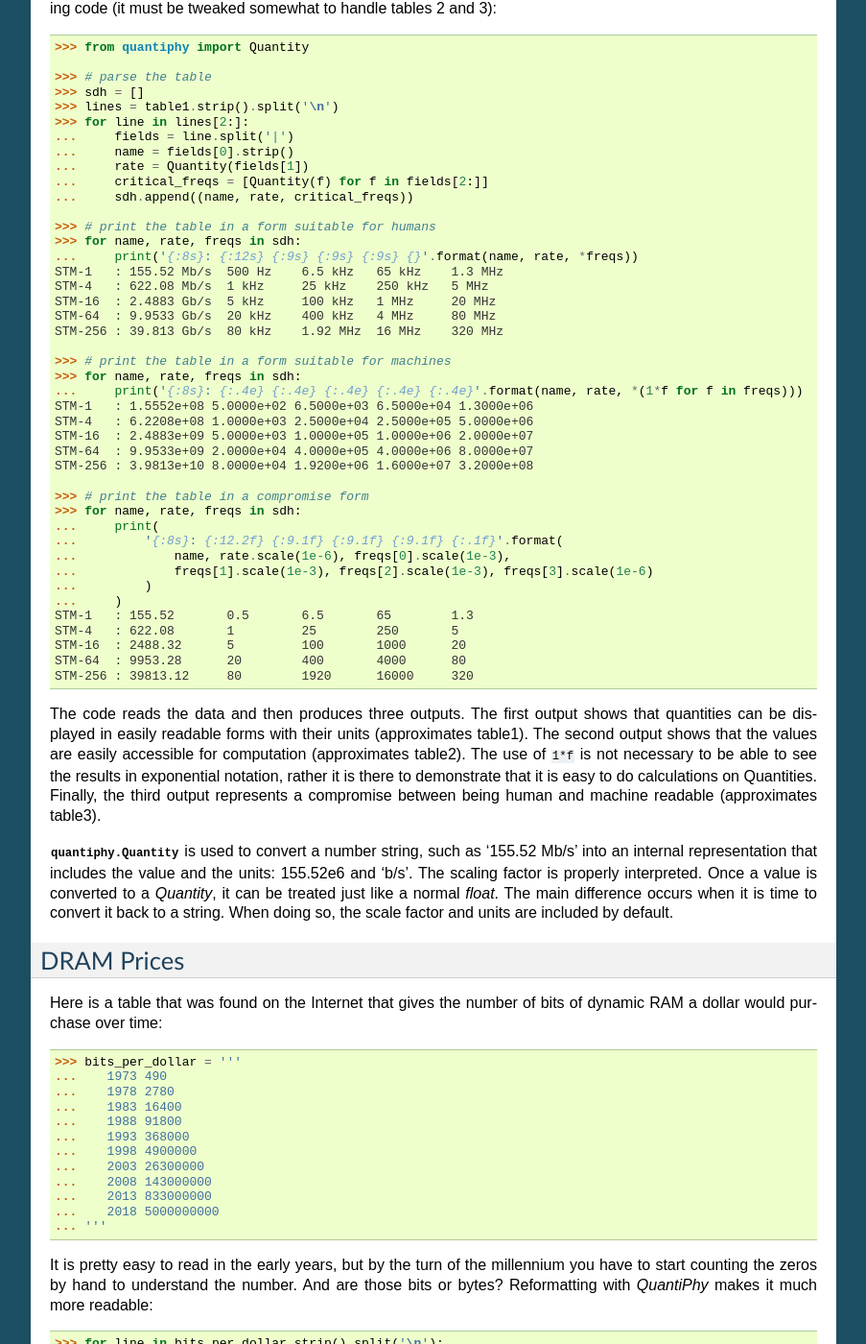
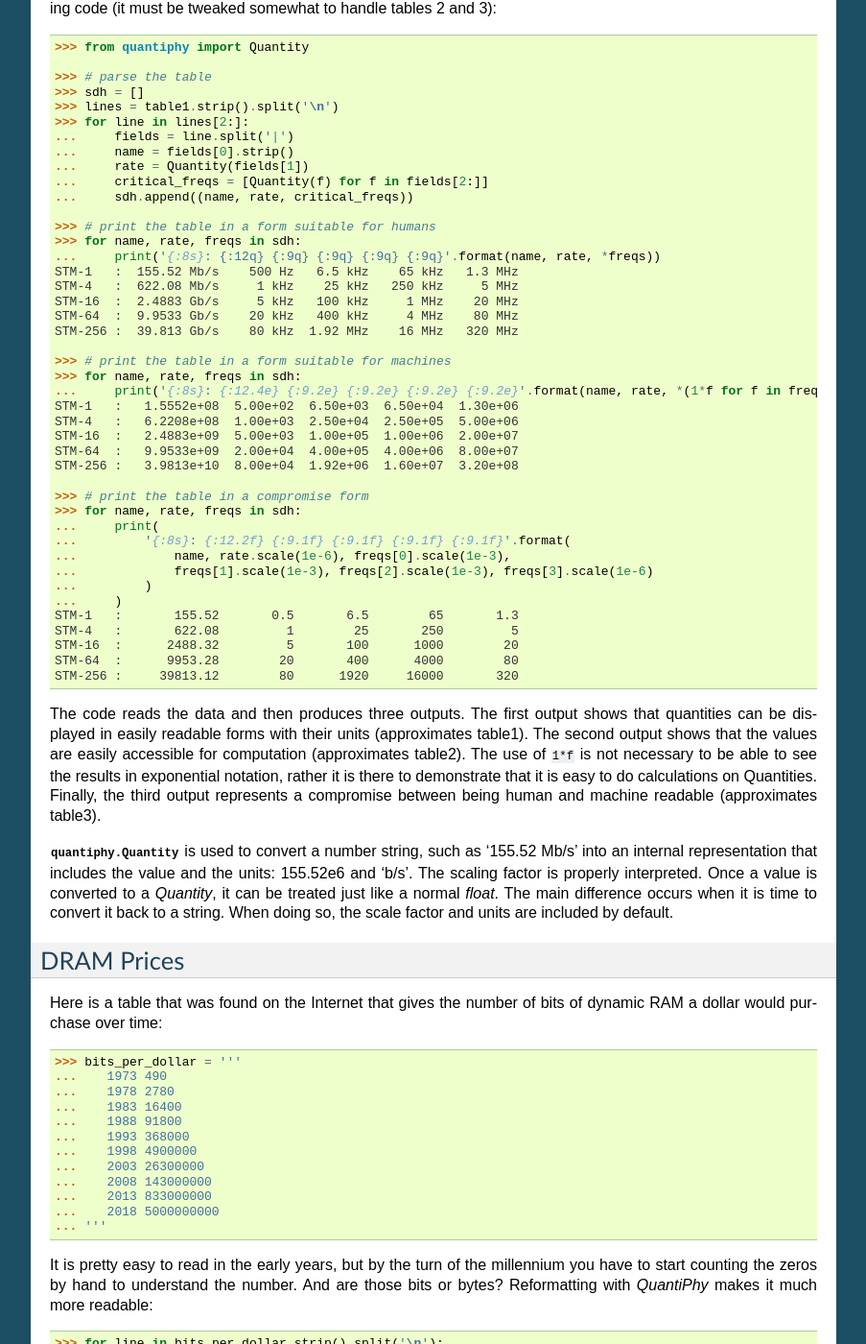
Before and after one commit to KenKundert/quantiphy, a Sphinx documentation site: the page built from doc/examples.rst, in a window 1280 px wide and 1400 px high, scrolled down 1375 px. Shown: the whole window at 96% size, without its empty margins (198-1101 px from the left). Built offline with Sphinx 7.4.7, drawn with Linux system fonts in a browser that asks for light colours; some of the changed text lies outside the part shown.

```diff
--- a/doc/examples.rst
+++ b/doc/examples.rst
@@ -111,35 +139,35 @@ tweaked somewhat to handle tables 2 and 3):
 
     >>> # print the table in a form suitable for humans
     >>> for name, rate, freqs in sdh:
-    ...     print('{:8s}: {:12s} {:9s} {:9s} {:9s} {}'.format(name, rate, *freqs))
-    STM-1   : 155.52 Mb/s  500 Hz    6.5 kHz   65 kHz    1.3 MHz
-    STM-4   : 622.08 Mb/s  1 kHz     25 kHz    250 kHz   5 MHz
-    STM-16  : 2.4883 Gb/s  5 kHz     100 kHz   1 MHz     20 MHz
-    STM-64  : 9.9533 Gb/s  20 kHz    400 kHz   4 MHz     80 MHz
-    STM-256 : 39.813 Gb/s  80 kHz    1.92 MHz  16 MHz    320 MHz
+    ...     print('{:8s}: {:12q} {:9q} {:9q} {:9q} {:9q}'.format(name, rate, *freqs))
+    STM-1   :  155.52 Mb/s    500 Hz   6.5 kHz    65 kHz   1.3 MHz
+    STM-4   :  622.08 Mb/s     1 kHz    25 kHz   250 kHz     5 MHz
+    STM-16  :  2.4883 Gb/s     5 kHz   100 kHz     1 MHz    20 MHz
+    STM-64  :  9.9533 Gb/s    20 kHz   400 kHz     4 MHz    80 MHz
+    STM-256 :  39.813 Gb/s    80 kHz  1.92 MHz    16 MHz   320 MHz
 
     >>> # print the table in a form suitable for machines
     >>> for name, rate, freqs in sdh:
-    ...     print('{:8s}: {:.4e} {:.4e} {:.4e} {:.4e} {:.4e}'.format(name, rate, *(1*f for f in freqs)))
-    STM-1   : 1.5552e+08 5.0000e+02 6.5000e+03 6.5000e+04 1.3000e+06
-    STM-4   : 6.2208e+08 1.0000e+03 2.5000e+04 2.5000e+05 5.0000e+06
-    STM-16  : 2.4883e+09 5.0000e+03 1.0000e+05 1.0000e+06 2.0000e+07
-    STM-64  : 9.9533e+09 2.0000e+04 4.0000e+05 4.0000e+06 8.0000e+07
-    STM-256 : 3.9813e+10 8.0000e+04 1.9200e+06 1.6000e+07 3.2000e+08
+    ...     print('{:8s}: {:12.4e} {:9.2e} {:9.2e} {:9.2e} {:9.2e}'.format(name, rate, *(1*f for f in freqs)))
+    STM-1   :   1.5552e+08  5.00e+02  6.50e+03  6.50e+04  1.30e+06
+    STM-4   :   6.2208e+08  1.00e+03  2.50e+04  2.50e+05  5.00e+06
+    STM-16  :   2.4883e+09  5.00e+03  1.00e+05  1.00e+06  2.00e+07
+    STM-64  :   9.9533e+09  2.00e+04  4.00e+05  4.00e+06  8.00e+07
+    STM-256 :   3.9813e+10  8.00e+04  1.92e+06  1.60e+07  3.20e+08
 
     >>> # print the table in a compromise form
     >>> for name, rate, freqs in sdh:
     ...     print(
-    ...         '{:8s}: {:12.2f} {:9.1f} {:9.1f} {:9.1f} {:.1f}'.format(
+    ...         '{:8s}: {:12.2f} {:9.1f} {:9.1f} {:9.1f} {:9.1f}'.format(
     ...             name, rate.scale(1e-6), freqs[0].scale(1e-3),
     ...             freqs[1].scale(1e-3), freqs[2].scale(1e-3), freqs[3].scale(1e-6)
     ...         )
     ...     )
-    STM-1   : 155.52       0.5       6.5       65        1.3
-    STM-4   : 622.08       1         25        250       5
-    STM-16  : 2488.32      5         100       1000      20
-    STM-64  : 9953.28      20        400       4000      80
-    STM-256 : 39813.12     80        1920      16000     320
+    STM-1   :       155.52       0.5       6.5        65       1.3
+    STM-4   :       622.08         1        25       250         5
+    STM-16  :      2488.32         5       100      1000        20
+    STM-64  :      9953.28        20       400      4000        80
+    STM-256 :     39813.12        80      1920     16000       320
 
 The code reads the data and then produces three outputs.  The first output shows
 that quantities can be displayed in easily readable forms with their units
@@ -190,17 +218,17 @@ those bits or bytes?  Reformatting with *QuantiPhy* makes it much more readable:
     >>> for line in bits_per_dollar.strip().split('\n'):
     ...     year, bits = line.split()
     ...     bits = Quantity(bits, 'b')
-    ...     print(f'{year}    {bits:7q}    {bits:qB}')
-    1973    490 b      61.25 B
-    1978    2.78 kb    347.5 B
-    1983    16.4 kb    2.05 kB
-    1988    91.8 kb    11.475 kB
-    1993    368 kb     46 kB
-    1998    4.9 Mb     612.5 kB
-    2003    26.3 Mb    3.2875 MB
-    2008    143 Mb     17.875 MB
-    2013    833 Mb     104.12 MB
-    2018    5 Gb       625 MB
+    ...     print(f'{year}  {bits:9q}   {bits:9qB}')
+    1973      490 b     61.25 B
+    1978    2.78 kb     347.5 B
+    1983    16.4 kb     2.05 kB
+    1988    91.8 kb   11.475 kB
+    1993     368 kb       46 kB
+    1998     4.9 Mb    612.5 kB
+    2003    26.3 Mb   3.2875 MB
+    2008     143 Mb   17.875 MB
+    2013     833 Mb   104.12 MB
+    2018       5 Gb      625 MB
 
 Notice that *bits* was printed twice. The first time the formatting code
 included a width specification, but in the second the desired unit of measure
--- a/doc/releases.rst
+++ b/doc/releases.rst
@@ -85,3 +85,4 @@ Releases
     | Released: 2018-03-22
 
     - fixed bug in format that resulted in several format codes ignoring width
+    - follow Python convention of right-justifying numbers by default.
```
Also changed, not shown: other parts of doc/examples.rst (+29 -1 lines), doc/user.rst (+16 -5 lines), quantiphy.py (+5 -3 lines), test_format.py (+4 -4 lines).
